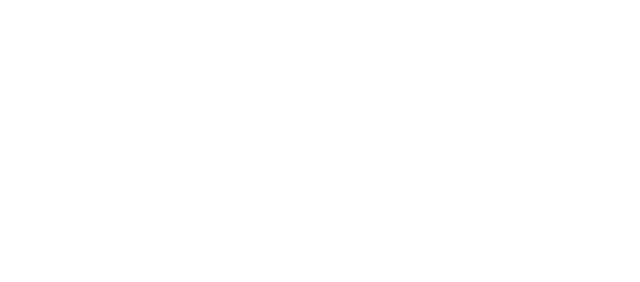
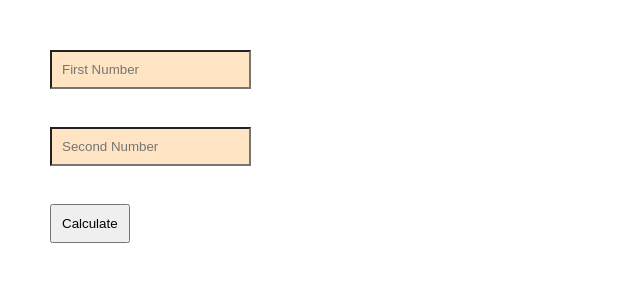
Before and after one commit to satyamlal/PracticeProjects, a plain HTML site: page FrontEnd/Calculator/index.html in a window 1280 px wide. Shown: the whole page, without its empty margins (0-640 px from the left). Drawn offline with Linux system fonts and the light colour scheme.

Commit message:
Created a basic calculator using DOM Manipulation

```diff
--- a/FrontEnd/Calculator/index.html
+++ b/FrontEnd/Calculator/index.html
@@ -3,7 +3,24 @@
   <head>
     <meta charset="UTF-8" />
     <meta name="viewport" content="width=device-width, initial-scale=1.0" />
-    <title>Document</title>
+    <title>Basic Calculator</title>
+    <link rel="stylesheet" href="style.css" />
   </head>
-  <body></body>
+  <body>
+    <input
+      id="firstNum"
+      class="container"
+      type="text"
+      placeholder="First Number"
+    /><br /><br />
+    <input
+      id="secondNum"
+      class="container"
+      type="text"
+      placeholder="Second Number"
+    /><br /><br />
+    <button onclick="populateDiv()">Calculate</button><br /><br />
+    <div id="finalSum"></div>
+    <script src="script.js"></script>
+  </body>
 </html>
--- /dev/null
+++ b/FrontEnd/Calculator/script.js
@@ -0,0 +1,9 @@
+//something here for JS
+const firstNum = document.querySelector("#firstNum");
+const secondNum = document.querySelector("#secondNum");
+const para = document.querySelector("#finalSum");
+
+function populateDiv() {
+  const result = Number(firstNum.value) + Number(secondNum.value);
+  para.innerText = result;
+}
--- a/FrontEnd/Calculator/style.css
+++ b/FrontEnd/Calculator/style.css
@@ -1,6 +1,6 @@
 * {
-  margin: 0;
-  padding: 0;
+  margin: 10px;
+  padding: 10px;
   box-sizing: border-box;
 }
 html,
@@ -8,3 +8,9 @@ body {
   height: 100%;
   width: 100%;
 }
+
+.container {
+  background-color: bisque;
+  font-size: 100;
+  color: blueviolet;
+}
```
